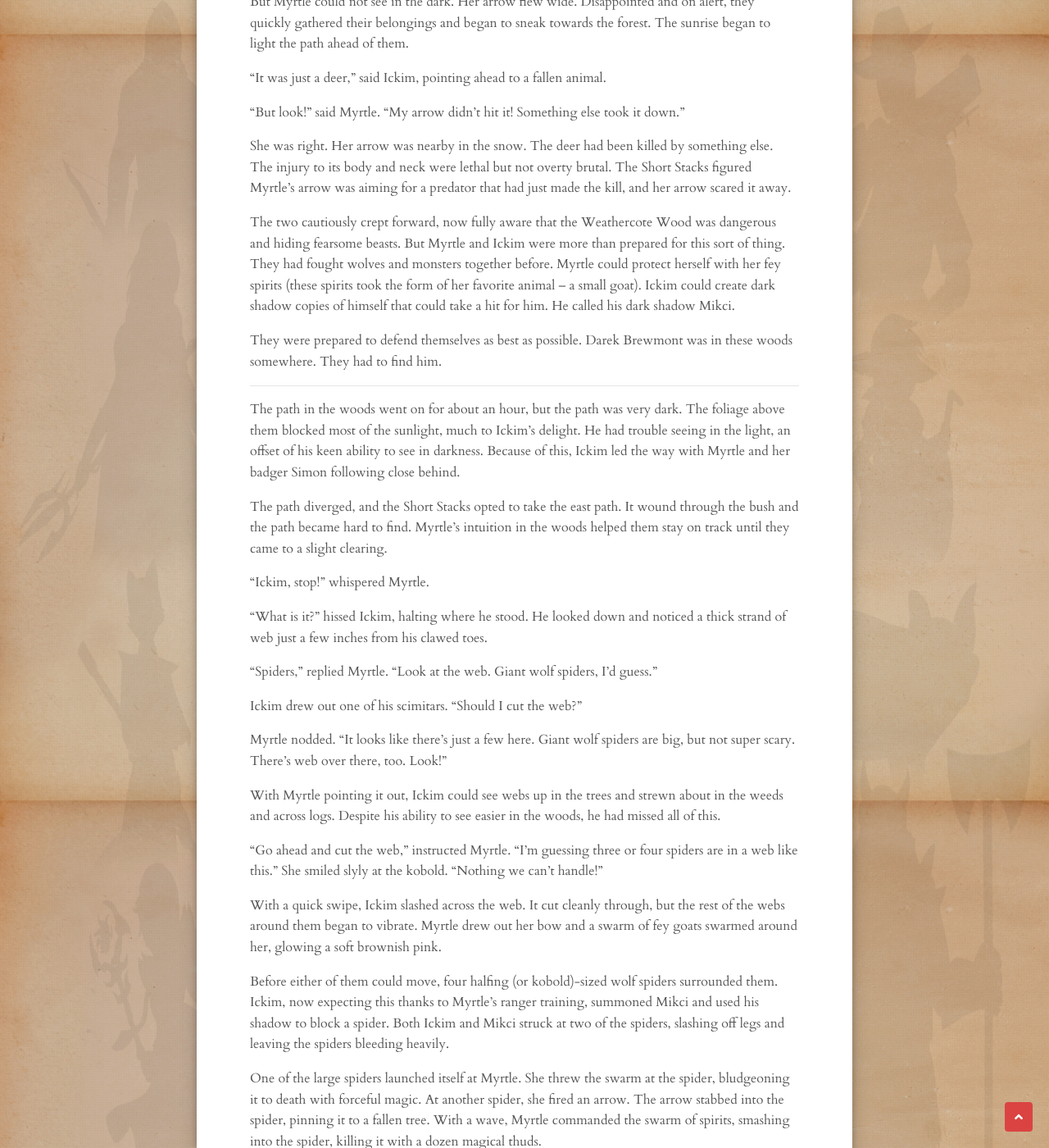
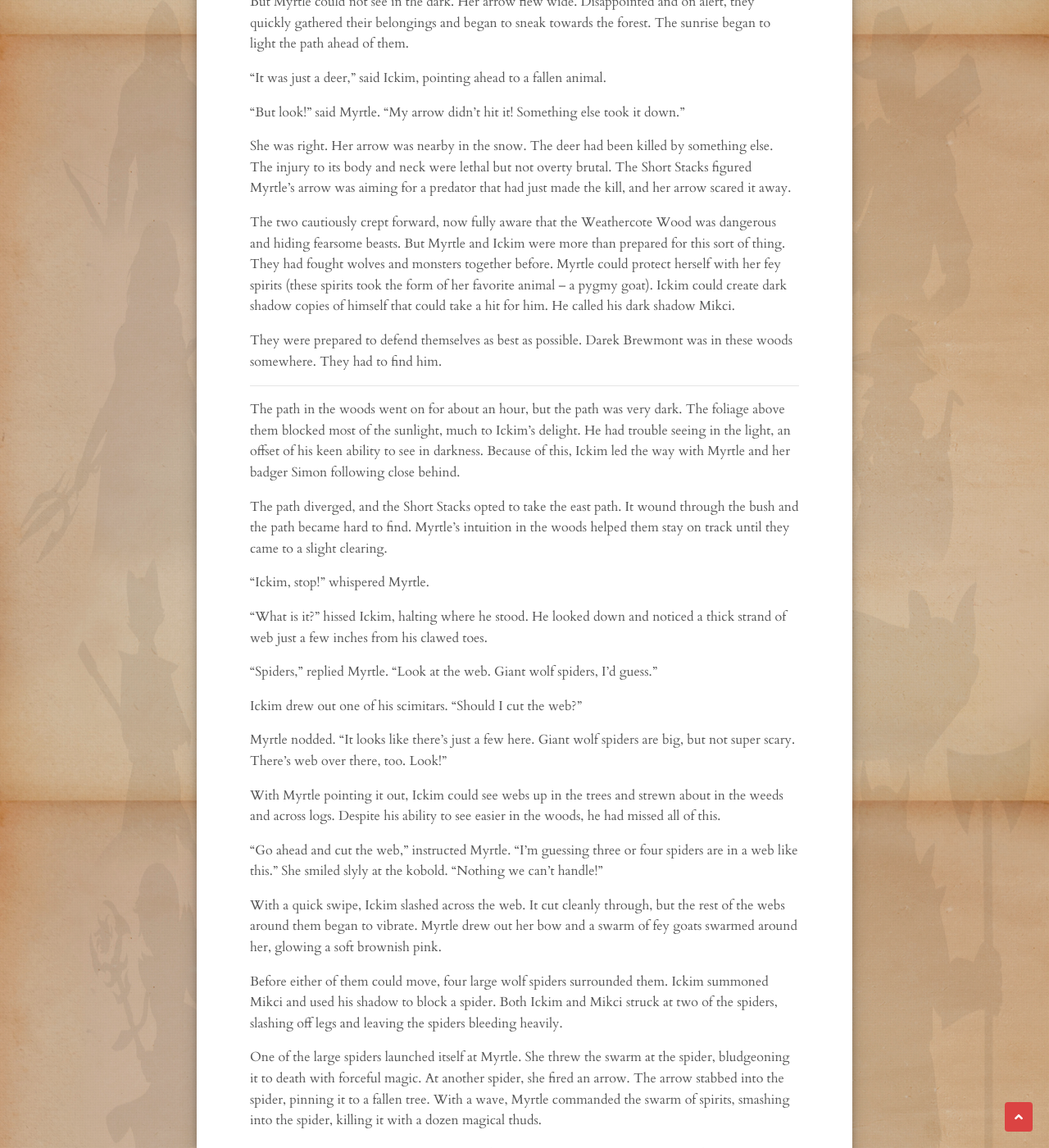
Before and after one commit to clblamires/ninesjournal, a Jekyll site: the page built from _posts/2020-04-20-the-task.md, in a window 1280 px wide and 1400 px high, scrolled down 3697 px. Shown: the whole window at 82% size. Built offline with Jekyll 4.4.1, drawn with Linux system fonts in a browser that asks for light colours; nearby versions of some CDN libraries.

Commit message:
Pygmy goats!

```diff
--- a/_posts/2020-04-20-the-task.md
+++ b/_posts/2020-04-20-the-task.md
@@ -83,7 +83,7 @@ But Myrtle could not see in the dark. Her arrow flew wide. Disappointed and on a
 
 She was right. Her arrow was nearby in the snow. The deer had been killed by something else. The injury to its body and neck were lethal but not overty brutal. The Short Stacks figured Myrtle’s arrow was aiming for a predator that had just made the kill, and her arrow scared it away.
 
-The two cautiously crept forward, now fully aware that the Weathercote Wood was dangerous and hiding fearsome beasts. But Myrtle and Ickim were more than prepared for this sort of thing. They had fought wolves and monsters together before. Myrtle could protect herself with her fey spirits (these spirits took the form of her favorite animal – a small goat). Ickim could create dark shadow copies of himself that could take a hit for him. He called his dark shadow Mikci.
+The two cautiously crept forward, now fully aware that the Weathercote Wood was dangerous and hiding fearsome beasts. But Myrtle and Ickim were more than prepared for this sort of thing. They had fought wolves and monsters together before. Myrtle could protect herself with her fey spirits (these spirits took the form of her favorite animal – a pygmy goat). Ickim could create dark shadow copies of himself that could take a hit for him. He called his dark shadow Mikci.
 
 They were prepared to defend themselves as best as possible. Darek Brewmont was in these woods somewhere. They had to find him.
 
@@ -109,7 +109,7 @@ With Myrtle pointing it out, Ickim could see webs up in the trees and strewn abo
 
 With a quick swipe, Ickim slashed across the web. It cut cleanly through, but the rest of the webs around them began to vibrate. Myrtle drew out her bow and a swarm of fey goats swarmed around her, glowing a soft brownish pink.
 
-Before either of them could move, four halfing (or kobold)-sized wolf spiders surrounded them. Ickim, now expecting this thanks to Myrtle’s ranger training, summoned Mikci and used his shadow to block a spider. Both Ickim and Mikci struck at two of the spiders, slashing off legs and leaving the spiders bleeding heavily.
+Before either of them could move, four large wolf spiders surrounded them. Ickim summoned Mikci and used his shadow to block a spider. Both Ickim and Mikci struck at two of the spiders, slashing off legs and leaving the spiders bleeding heavily.
 
 One of the large spiders launched itself at Myrtle. She threw the swarm at the spider, bludgeoning it to death with forceful magic. At another spider, she fired an arrow. The arrow stabbed into the spider, pinning it to a fallen tree. With a wave, Myrtle commanded the swarm of spirits, smashing into the spider, killing it with a dozen magical thuds.
 
```
Also changed, not shown: _posts/2020-04-29-the-knight.md (+1 -1 lines).
